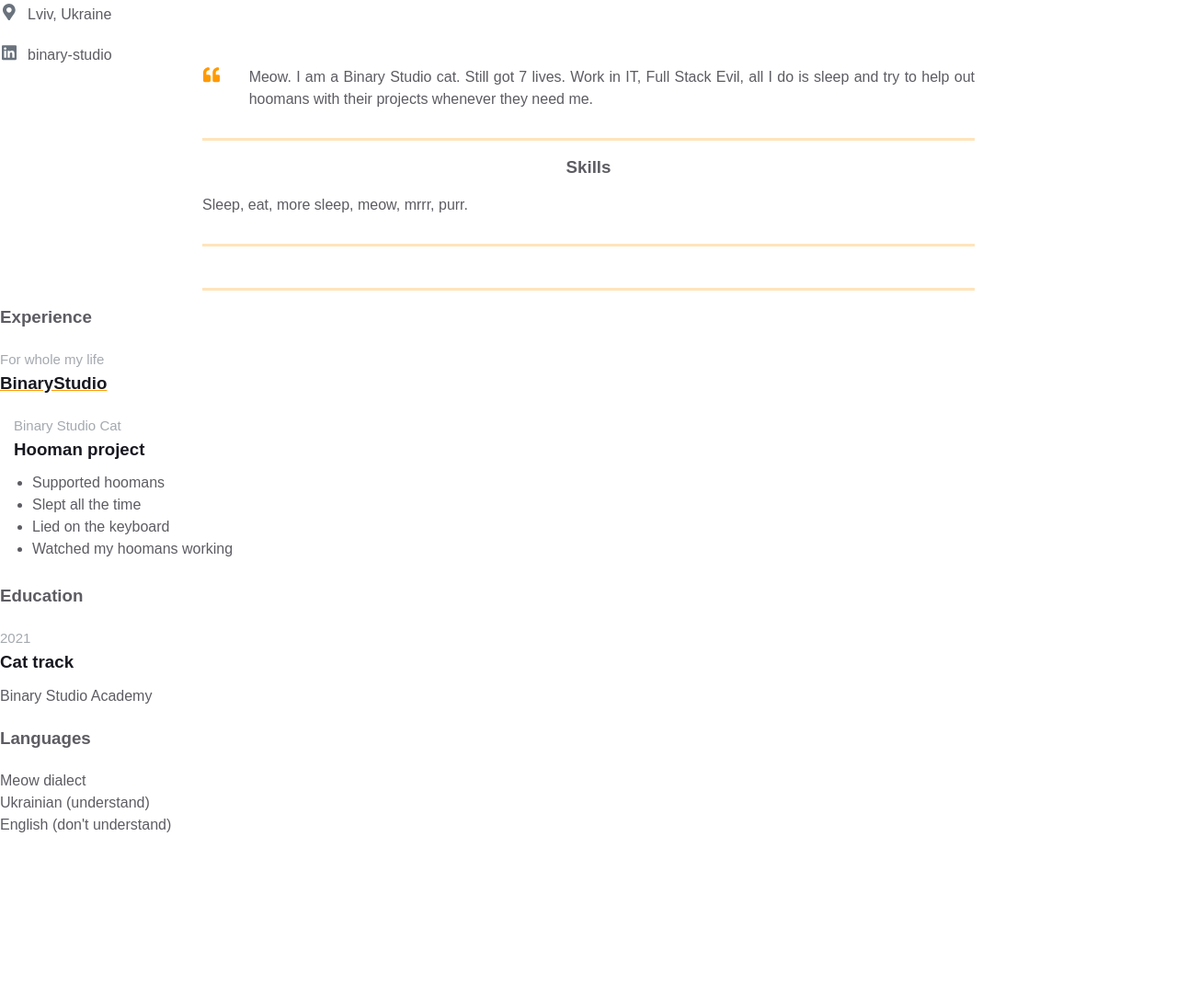
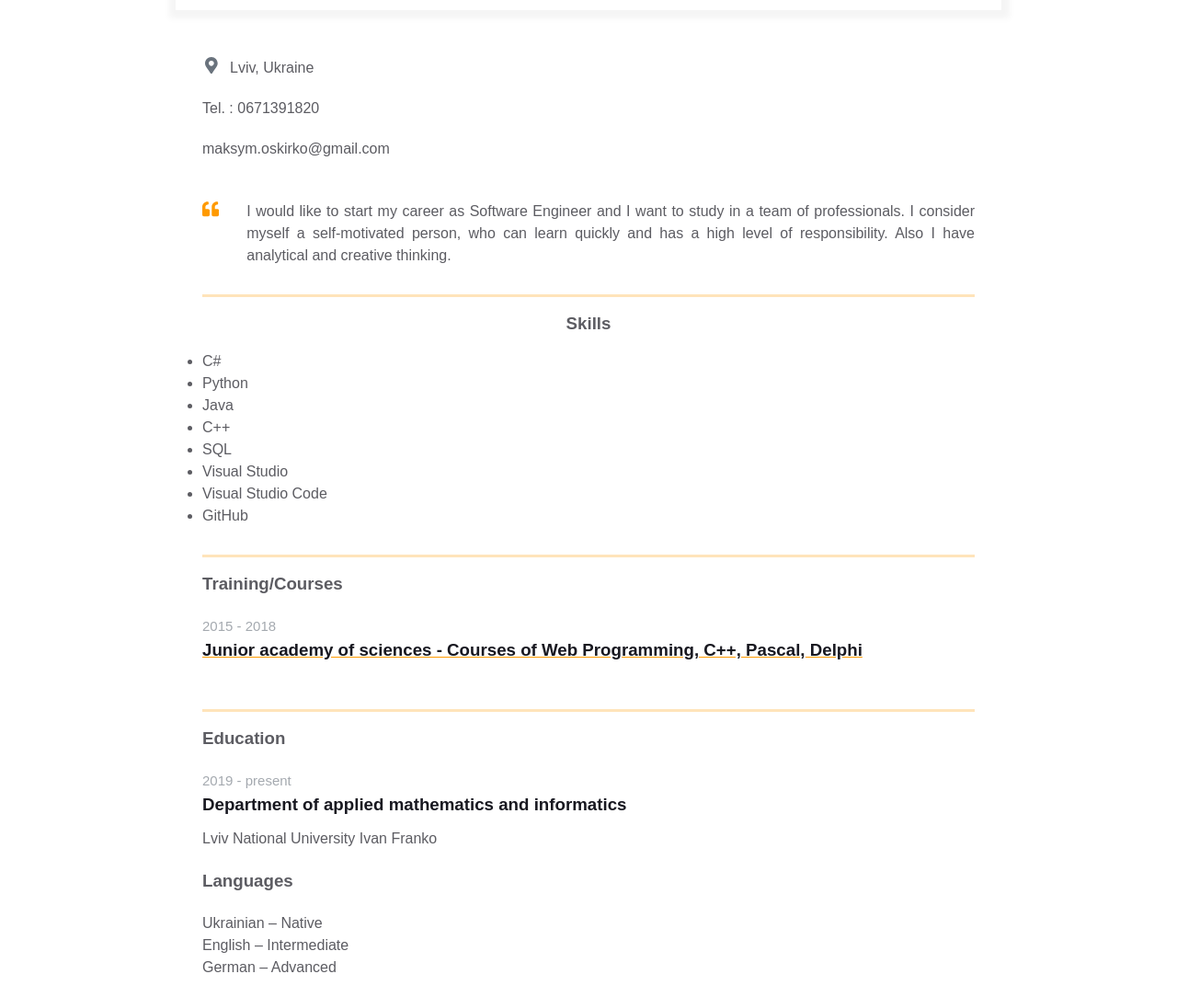
Before and after one commit to MaksymOskirko/homepage, a plain HTML site: page index.html in a window 1280 px wide. Shown: the part 427-1511 px from the top of the page at 92% size. Before the commit the page ends 1356 px from the top, so only its background shows below. Drawn offline with Linux system fonts and the light colour scheme.

Commit message:
Info actualization

```diff
--- a/index.html
+++ b/index.html
@@ -11,8 +11,9 @@
         <div class="resume">
           <div class="container">
             <div class="resume__block">
-              <h1 class="contact-info__header">Bulka</h1>
-              <h3 class="contact-info__sub-header">Senior Hooman Manager</h3>
+              <h1 class="contact-info__header">Maksym Oskirko</h1>
+              <h3 class="contact-info__sub-header">Student</h3>
+              <h3 class="contact-info__sub-header">Note: I do not look like the guy in the photo</h3>
 
               <div class="contact_info_container fh">
                 <div class="contact-info__block"></div>
@@ -27,7 +28,9 @@
           </div>
         </div>
       </main>
-      <contact-info__block>
+
+      <div class="container">
+      <div class="contact-info__block">
         <a href="" rel="author" class="contact-info__item">
             <div class="contact-info__item-icon-wrapper">
               <svg class="contact-info__item-icon" xmlns="http://www.w3.org/2000/svg" viewBox="0 0 384 512">
@@ -38,17 +41,12 @@
             </div>
             <span>Lviv, Ukraine</span>
           </a>
-          <a href="https://ua.linkedin.com/company/binary-studio_241166" rel="author" class="contact-info__item">
-            <div class="contact-info__item-icon-wrapper">
-              <svg class="contact-info__item-icon" xmlns="http://www.w3.org/2000/svg" viewBox="0 0 448 512">
-                <path
-                  d="M416 32H31.9C14.3 32 0 46.5 0 64.3v383.4C0 465.5 14.3 480 31.9 480H416c17.6 0 32-14.5 32-32.3V64.3c0-17.8-14.4-32.3-32-32.3zM135.4 416H69V202.2h66.5V416zm-33.2-243c-21.3 0-38.5-17.3-38.5-38.5S80.9 96 102.2 96c21.2 0 38.5 17.3 38.5 38.5 0 21.3-17.2 38.5-38.5 38.5zm282.1 243h-66.4V312c0-24.8-.5-56.7-34.5-56.7-34.6 0-39.9 27-39.9 54.9V416h-66.4V202.2h63.7v29.2h.9c8.9-16.8 30.6-34.5 62.9-34.5 67.2 0 79.7 44.3 79.7 101.9V416z">
-                </path>
-              </svg>
-            </div>
-            <span>binary-studio</span>
-          </a>
-      </contact-info__block>
+          <span class="contact-info__item">Tel. : 0671391820</span>
+          <span class="contact-info__item">maksym.oskirko@gmail.com</span>
+          <br>
+        </div>
+      </div>
+
       <div class="container">
         <div class="resume__block">
           <div class="intro">
@@ -59,10 +57,10 @@
                 </path>
               </svg>
             </div>
-            <p class="intro_text">Meow.
-              I am a Binary Studio cat. Still got 7 lives. Work in IT, Full Stack Evil,
-              all I do is sleep and try to help out hoomans with their projects whenever
-              they need me.
+            <p class="intro_text">I would like to start my career as Software Engineer and I want to study in a team of
+                professionals.
+                I consider myself a self-motivated person, who can learn quickly and has a high level
+                of responsibility. Also I have analytical and creative thinking.
             </p>
           </div>
         </div>
@@ -72,65 +70,59 @@
         <div class="resume__block">
           <div class="skills">
             <h3 class="skills__header">Skills</h3>
-            <p class="skills__text">Sleep, eat, more sleep, meow, mrrr, purr. </p>
+            <ul class="skills__text">
+                <li>C#</li>
+                <li>Python</li>
+                <li>Java</li>
+                <li>C++</li>
+                <li>SQL</li>
+                <li>Visual Studio</li>
+                <li>Visual Studio Code</li>
+                <li>GitHub</li></ul>
           </div>
         </div>
       </div>
 
       <div class="container">
-        <div class="resume__block">
-          <div class="main-info fh">
-
-            <div class="experiences"></div>
-
-            <div class="additional-info fv"></div>
+      <div class="resume__block">
+        <div class="experiences">
+          <h3 class="experiences__header">Training/Courses</h3>
+          <div class="experiences__company">
+            <div class="experiences__company-header">
+              <span class="experiences__company-header-durability">2015 - 2018</span>
+              <h3 class="experiences__company-header-name">Junior academy of sciences - Courses of Web Programming, C++, Pascal, Delphi</h3>
+            </div>
           </div>
         </div>
       </div>
-
-      <div class="experiences">
-        <h3 class="experiences__header">Experience</h3>
-        <div class="experiences__company">
-          <div class="experiences__company-header">
-            <span class="experiences__company-header-durability">For whole my life</span>
-            <h3 class="experiences__company-header-name">BinaryStudio</h3>
-          </div>
-
-          <div class="experiences__company-project">
-            <span class="experiences__company-project-role">Binary Studio Cat</span>
-            <h3 class="experiences__company-project-name">Hooman project</h3>
-            <ul class="experiences__company-project-responsibilities">
-              <li>Supported hoomans</li>
-              <li>Slept all the time</li>
-              <li>Lied on the keyboard</li>
-              <li>Watched my hoomans working</li>
-            </ul>
-          </div>
-        </div>
       </div>
 
+      <div class="container">
       <div class="additional-info fv">
         <div class="additional-info__education">
           <h3 class="additional-info__education-header">Education</h3>
           <div class="additional-info__education-university">
-            <span class="additional-info__education-university-durability">2021</span>
-            <h3 class="additional-info__education-university-speciality">Cat track</h3>
-            <p class="additional-info__education-university-name">Binary Studio Academy</p>
+            <span class="additional-info__education-university-durability">2019 - present</span>
+            <h3 class="additional-info__education-university-speciality">Department of applied mathematics and
+                informatics
+                </h3>
+            <p class="additional-info__education-university-name">Lviv National University Ivan Franko</p>
           </div>
         </div>
 
         <div class="additional-info__languages">
           <h3 class="additional-info__languages-header">Languages</h3>
           <p class="additional-info__languages-item">
-            Meow dialect
+            Ukrainian – Native
           </p>
           <p class="additional-info__languages-item">
-            Ukrainian (understand)
+            English – Intermediate
           </p>
           <p class="additional-info__languages-item">
-            English (don't understand)
+            German – Advanced
           </p>
         </div>
       </div>
+      </div>
   </body>
 </html>
```
